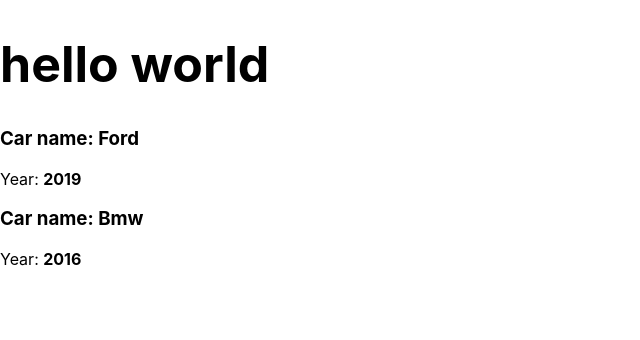
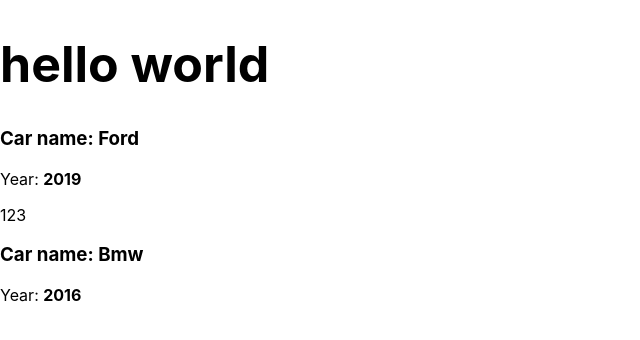
Before and after one commit to gordejka/learnReact, a React (Create React App) app: page / in a window 1280 px wide. Shown: the top 340 px of the page, without its empty margins (0-640 px from the left). Built offline with nearby package versions, Linux system fonts and the light colour scheme.

Commit message:
2.7 - content transfer with prpos.children

```diff
--- a/src/App.js
+++ b/src/App.js
@@ -10,7 +10,9 @@
     return (
       <div>
         <h1 style={styles}>hello world</h1>
-        <Car name={'Ford'} year={2019}/>
+        <Car name={'Ford'} year={2019}>
+          <p>123</p>
+        </Car>
         <Car name={'Bmw'} year={2016}/>
       </div>
     );
--- a/src/Car/Car.jsx
+++ b/src/Car/Car.jsx
@@ -1,10 +1,11 @@
 import React, { Component } from "react";
 
-export default (props) => (
+export default props => (
     <div>
         <h3>Car name: {props.name}</h3>
         <p>
             Year: <strong>{props.year}</strong>
         </p>
+        {props.children}
     </div>
 );
```
